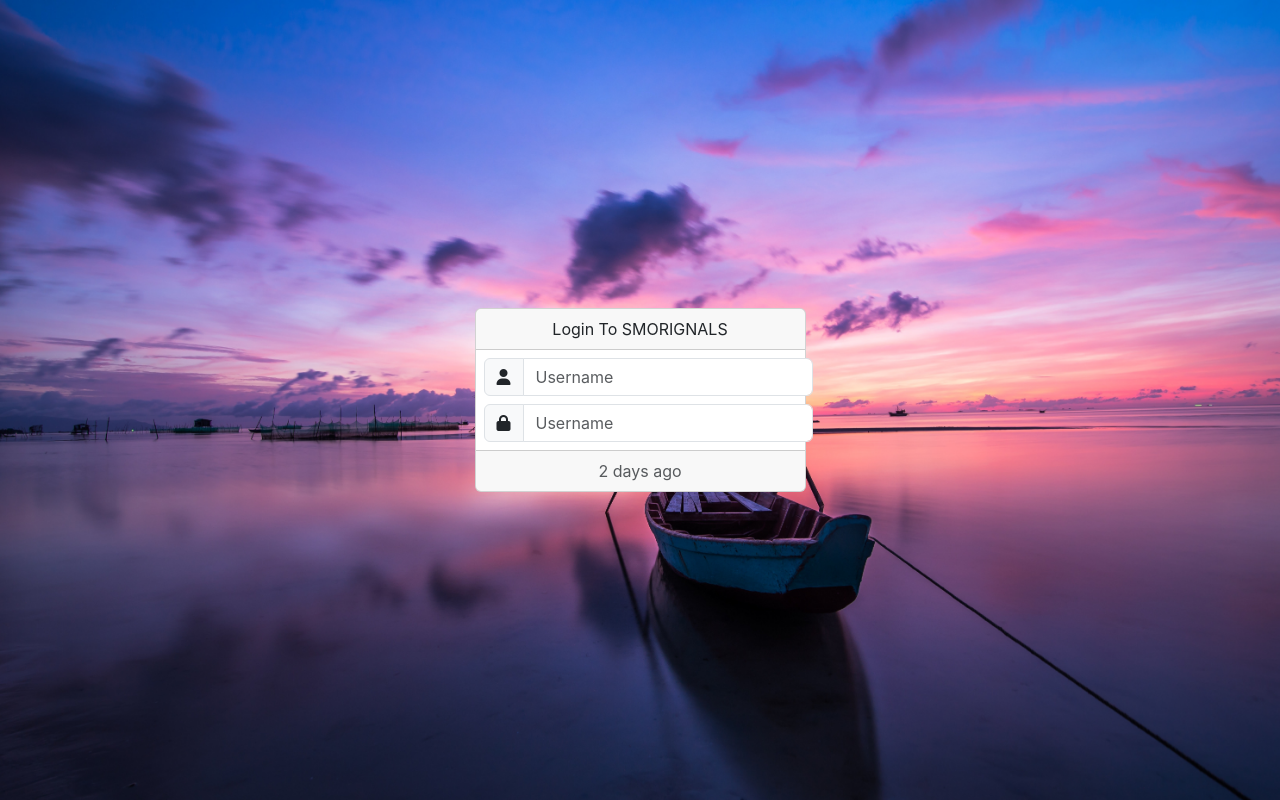
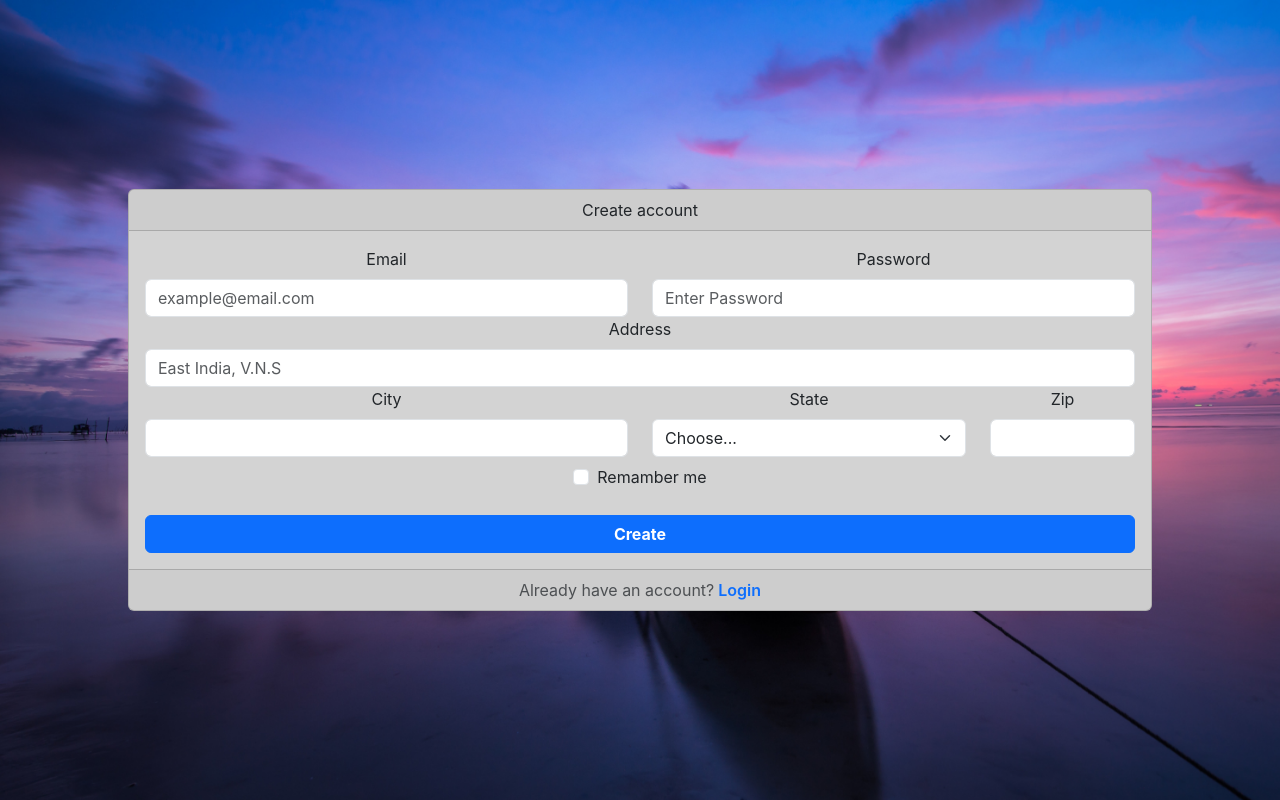
Before and after one commit to smoriginals/mediumclone, a React (Create React App) app: page / in a window 1280 px wide. Built offline with nearby package versions, Linux system fonts and the light colour scheme.

Commit message:
Update
Frontend in progress.

```diff
--- a/src/App.css
+++ b/src/App.css
@@ -32,7 +32,7 @@
     background-size:cover;
     background-repeat:no-repeat;*/
 /*}*/
-.sbg {
+.home-bg {
     background-image: url('./Assets/home.jpg');
     background-size:cover;
     background-position:center;
@@ -50,7 +50,14 @@
     opacity:70%;
     border-radius:0.5rem;
 }
-
+.create{
+    text-decoration:none;
+    font-weight:600;
+}
+.login-dialogue{
+    background-color:lightgray;
+    width:80%;
+}
 .App-link {
     color: #61dafb;
 }
--- a/src/App.js
+++ b/src/App.js
@@ -1,11 +1,12 @@
 import React from 'react';
 import Home from './Components/Home';
 import Homepage from './Components/Homepage';
+import Signup from './Components/Signup';
 function App() {
     return (
         <>
-            <Homepage/>
 
+            <Signup/>
         </>
     );
 }
--- a/src/Components/Homepage.js
+++ b/src/Components/Homepage.js
@@ -4,23 +4,32 @@ import background from '../Assets/home.jpg'
 export default function Homepage() {
     return (
         <>
-            <div className='sbg'>
-                <div className="card text-center">
+            <div className='home-bg'>
+                <div className="card text-center login-dialogue">
                     <div className="card-header">
-                        Login To SMORIGNALS
+                        Login
                     </div>
-                    <div className='asdf'>
-                        <div className="input-group flex-nowrap m-2 ">
-                            <span className="input-group-text" id="addon-wrapping"><i className="fa-solid fa-user"></i></span>
-                            <input type="text" className="form-control" placeholder="Username" aria-label="Username" aria-describedby="addon-wrapping" />
+                    <div className="card-body">
+                        <div className="input-group mb-3">
+                            <div className="input-group-text">
+                                <i className="fa-solid fa-user"></i>
+                            </div>
+                            <input type="text" className="form-control" aria-label="Text input with checkbox" placeholder='@Username'/>
                         </div>
-                        <div className="input-group flex-nowrap m-2 ">
-                            <span className="input-group-text" id="addon-wrapping"><i className="fa-solid fa-lock"></i></span>
-                            <input type="text" className="form-control" placeholder="Username" aria-label="Username" aria-describedby="addon-wrapping" />
+
+                        <div className="input-group">
+                            <div className="input-group-text">
+                                <i className="fa-solid fa-lock"></i>
+                            </div>
+                            <input type="text" className="form-control" aria-label="Text input with radio button" placeholder='Password'/>
+                        </div>
+
+                        <div className="d-grid gap-2">
+                            <button className="btn btn-success mt-4" type="button"><b>Login</b></button>
                         </div>
                     </div>
                     <div className="card-footer text-body-secondary">
-                        2 days ago
+                        Don't have an account?<a href='#' className='create' target='main'>  Create one</a>
                     </div>
                 </div>
             </div>
--- /dev/null
+++ b/src/Components/Signup.js
@@ -0,0 +1,67 @@
+import React from 'react';
+
+
+export default function Signup() {
+	return (
+		<>
+			<div className='home-bg'>
+				<div className="card text-center login-dialogue">
+					<div className="card-header">
+						Create account
+					</div>
+					<div className="card-body">
+
+						<form className="row">
+							<div className="col-md-6">
+								<label for="inputEmail4" className="form-label">Email</label>
+								<input type="email" className="form-control" id="inputEmail4" placeholder='example@email.com' />
+							</div>
+							<div className="col-md-6">
+								<label for="inputPassword4" className="form-label">Password</label>
+								<input type="password" className="form-control" id="inputPassword4" placeholder='Enter Password' />
+							</div>
+							<div className="col-12">
+								<label for="inputAddress" className="form-label">Address</label>
+								<input type="text" className="form-control" id="inputAddress" placeholder="East India, V.N.S" />
+							</div>
+
+							<div className="col-md-6">
+								<label for="inputCity" className="form-label">City</label>
+								<input type="text" className="form-control" id="inputCity" />
+							</div>
+							<div className="col-md-4">
+								<label for="inputState" className="form-label">State</label>
+								<select id="inputState" className="form-select">
+									<option selected>Choose...</option>
+									<option>...</option>
+								</select>
+							</div>
+							<div className="col-md-2">
+								<label for="inputZip" className="form-label">Zip</label>
+								<input type="text" className="form-control" id="inputZip" />
+							</div>
+							<div className="container mt-2">
+								<div className="form-check">
+									<label className="form-check-label" for="gridCheck">
+										<input className="form-check-input" type="checkbox" id="gridCheck" />
+										Remamber me
+									</label>
+								</div>
+							</div>
+
+						</form>
+
+
+						<div className="d-grid gap-2">
+							<button className="btn btn-primary mt-4" type="button"><b>Create</b></button>
+						</div>
+					</div>
+					<div className="card-footer text-body-secondary">
+						Already have an account?<a href='#' className='create' target='main'> Login</a>
+					</div>
+				</div>
+			</div>
+
+		</>
+	)
+}
```
